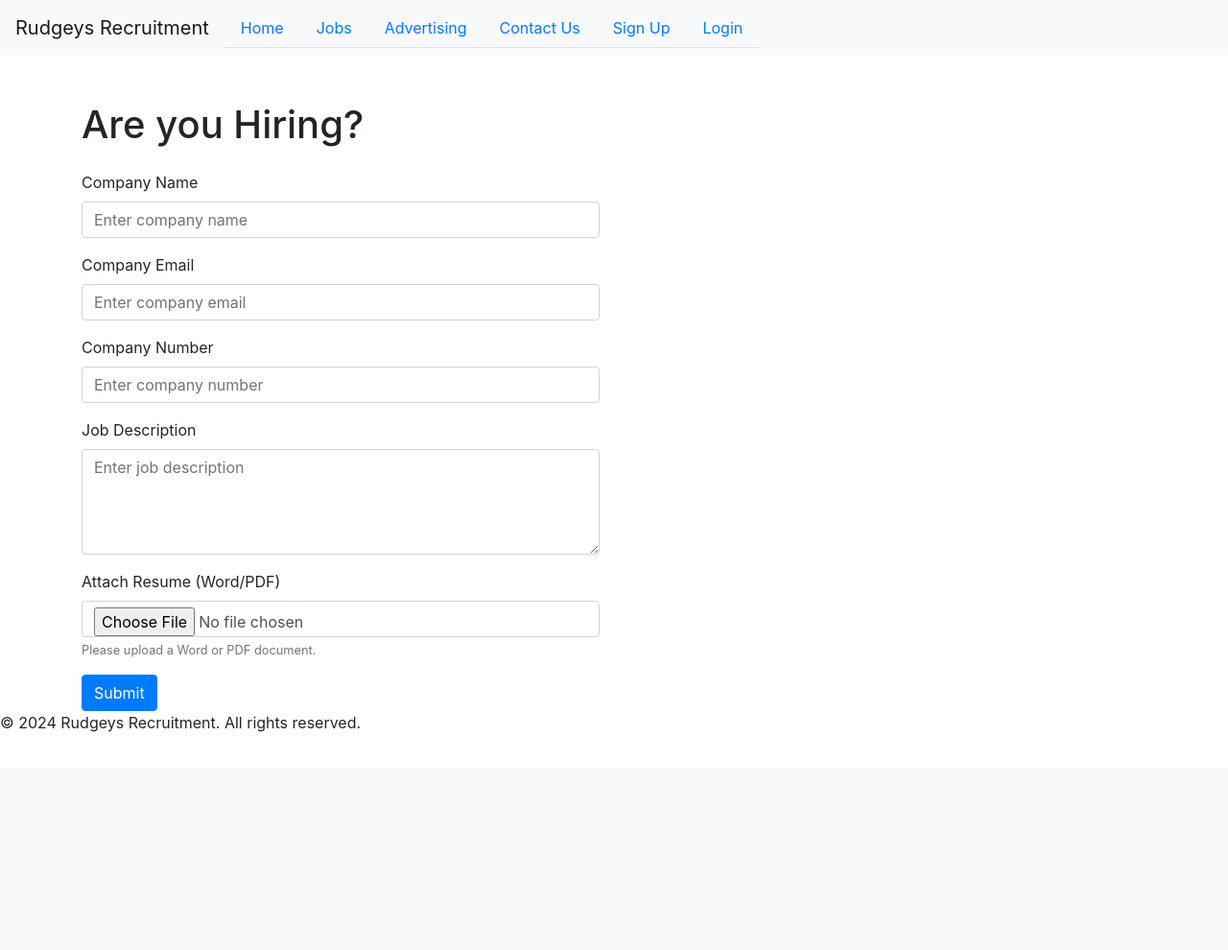
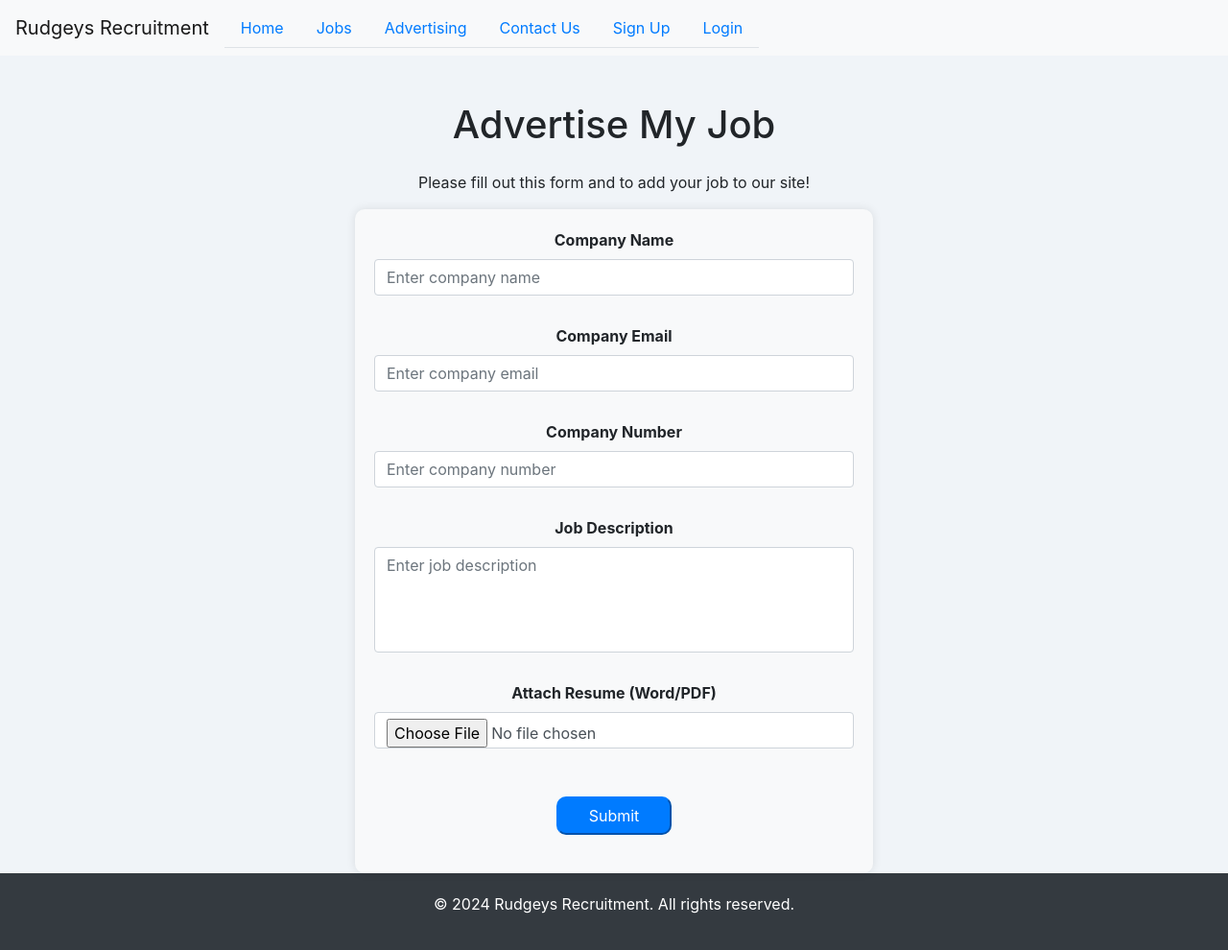
Before and after one commit to JoshRudge22/Project4-RR, a Django app: page /hiring/ in a window 1280 px wide. Shown: the whole page at 96% size. Before the commit the page ends 763 px from the top, so only its background shows below. Run offline with Django 4.2, Linux system fonts and the light colour scheme.

Commit message:
connected the css pages to my htmls and styled most of them

```diff
--- a/accounts/templates/base.html
+++ b/accounts/templates/base.html
@@ -11,9 +11,9 @@
     <meta charset="UTF-8">
     <meta name="viewport" content="width=device-width, initial-scale=1.0">
     <title>{% block title %}Job title{% endblock %}</title>
+    <link rel="stylesheet" href="https://cdn.jsdelivr.net/npm/bootstrap@4.5.3/dist/css/bootstrap.min.css" integrity="sha384-TX8t27EcRE3e/ihU7zmQxVncDAy5uIKz4rEkgIXeMed4M0jlfIDPvg6uqKI2xXr2" crossorigin="anonymous"></head>
     <link rel="stylesheet" href="{% static 'css/styles.css' %}">
-    <link rel="stylesheet" href="https://cdn.jsdelivr.net/npm/bootstrap@4.5.3/dist/css/bootstrap.min.css" integrity="sha384-TX8t27EcRE3e/ihU7zmQxVncDAy5uIKz4rEkgIXeMed4M0jlfIDPvg6uqKI2xXr2" crossorigin="anonymous"></head>
-<body>
+ <body>
     <header class="navbar navbar-expand-lg navbar-light bg-light">
         <a class="navbar-brand" href="{% url 'home' %}">Rudgeys Recruitment</a>
         <button class="navbar-toggler" type="button" data-toggle="collapse" data-target="#navbarNav" aria-controls="navbarNav" aria-expanded="false" aria-label="Toggle navigation">
@@ -31,7 +31,7 @@
                 </li>
                 {% else %}
                 <li class="nav-item"><a class="nav-link {% if request.path == signup_url %}active{% endif %}" aria-current="page"href="{% url 'account_signup' %}">Sign Up</a></li>
-                <li class="nav-item"><a class="nav-link {% if request.path == login_url %}active{% endif %}" aria-current="page" href="{% url 'account_login' %}" href="#">Login</a></li>
+                <li class="nav-item"><a class="nav-link {% if request.path == login_url %}active{% endif %}" aria-current="page" href="{% url 'account_login' %}">Login</a></li>
                 {% endif %}
             </ul>
         </div>
--- a/accounts/templates/hiring.html
+++ b/accounts/templates/hiring.html
@@ -2,10 +2,11 @@
 
 {% block content %}
 <div class="container mt-5">
-    <h1 class="mb-4">Are you Hiring?</h1>
-    <div class="row">
+    <h1 class="title mb-4">Advertise My Job</h1>
+    <p class="title">Please fill out this form and to add your job to our site!</p>
+    <div class="row justify-content-center">
         <div class="col-md-6">
-            <form method="post" enctype="multipart/form-data">
+            <form method="post" enctype="multipart/form-data" class="hiring-form">
                 {% csrf_token %}
                 <div class="mb-3">
                     <label for="inputCompany_name" class="form-label">Company Name</label>
@@ -26,9 +27,8 @@
                 <div class="mb-3">
                     <label for="inputResume" class="form-label">Attach Resume (Word/PDF)</label>
                     <input type="file" class="form-control" id="inputResume" name="resume">
-                    <small class="form-text text-muted">Please upload a Word or PDF document.</small>
                 </div>
-                <button type="submit" class="btn btn-primary">Submit</button>
+                <button type="submit" class="submit btn-primary">Submit</button>
             </form>
         </div>
     </div>
--- /dev/null
+++ b/static/css/styles.css
@@ -0,0 +1,128 @@
+/*-----base.html-----*/
+
+body {
+    background-color: #f0f4f8;
+}
+
+footer {
+    background-color: #343a40;
+    color: #fff;
+    padding: 20px 0;
+    text-align: center;
+}
+
+/*-----index.html-----*/
+
+.bg-light {
+    background-color: #f8f9fa;
+}
+
+.col-md-6 {
+    text-align: center;
+}
+
+h2, h3 {
+    color: #007bff;
+}
+
+.col-md-6 p {
+    margin-bottom: 40px;
+}
+
+.center-wrapper {
+    text-align: center;
+}
+
+/*-----jobs.html-----*/
+
+.title {
+    margin-top: 15px;
+    text-align: center;
+}
+
+.card {
+    border: 1px solid #dee2e6;
+    border-radius: 5px;
+    padding: 20px;
+    background-color: #fff;
+}
+
+.card-title {
+    font-size: 24px;
+    margin-bottom: 10px;
+}
+
+.card-subtitle {
+    font-size: 20px;
+    margin-top: 20px;
+}
+
+.card-text {
+    font-size: 18px;
+}
+
+.card hr {
+    margin-top: 15px;
+    margin-bottom: 15px;
+}
+
+.text-danger {
+    color: #dc3545;
+}
+
+.text-success {
+    color: #28a745;
+}
+
+/*-----applying.html-----*/
+
+.card {
+    border-radius: 10px;
+    box-shadow: 0px 0px 10px rgba(0, 0, 0, 0.1);
+}
+
+.card-title {
+    font-size: 24px;
+    margin-bottom: 20px;
+}
+
+.form-label {
+    font-weight: bold
+}
+
+.form-control {
+    margin-bottom: 30px;
+}
+
+textarea.form-control {
+    resize: none;
+}
+
+.btn-primary {
+    width: 100%;
+    border-radius: 10px;
+}
+
+/*----advertising.html-----*/
+
+.advertise{
+    margin-top: 10px;
+}
+
+/*----hiring.html-----*/
+
+.hiring-form {
+    background-color: #f8f9fa;
+    padding: 20px;
+    border-radius: 10px;
+    box-shadow: 0px 0px 10px rgba(0, 0, 0, 0.1);
+}
+
+.submit {
+    height: 40px;
+    width: 120px;
+    margin-top: 20px;
+    margin-bottom: 20px;
+}
+
+/*----contact.html-----*/
```
Also changed, not shown: accounts/templates/advertising.html (+6 -7 lines), accounts/templates/contact.html (+7 -13 lines), accounts/templates/index.html (+6 -3 lines), static/css/style.css (deleted, +0 -21 lines).
